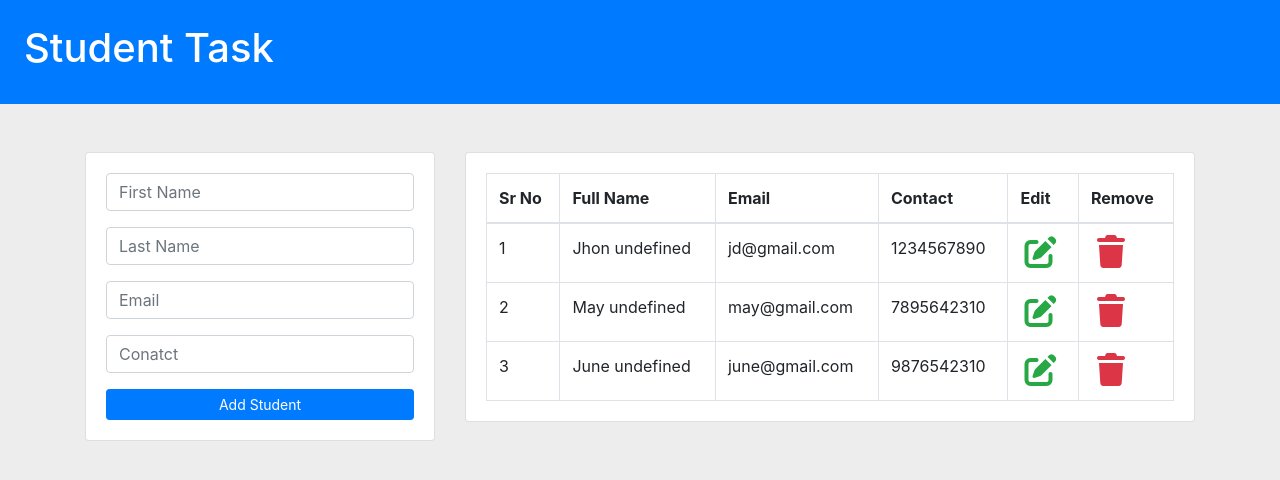
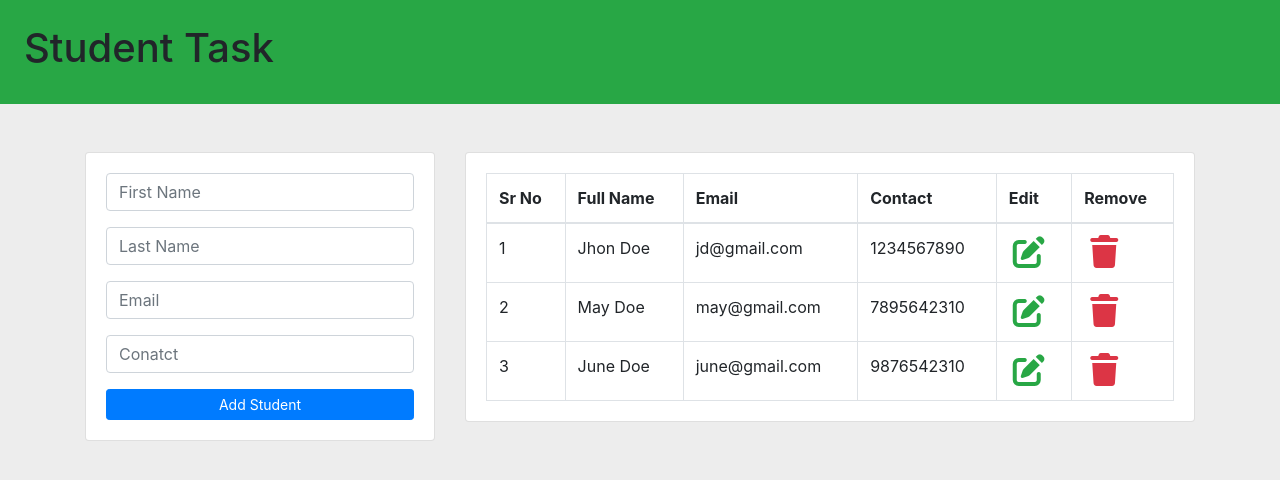
Before and after one commit to snehaborole5-ui/student-task-3-machine-test, a plain HTML site: page index.html in a window 1280 px wide. Drawn offline with nearby package versions, Linux system fonts and the light colour scheme; some packages are replaced by stand-ins of ours; a script that the page names is missing.

Commit message:
work on templating

```diff
--- a/assets/js/app.js
+++ b/assets/js/app.js
@@ -15,21 +15,21 @@ const noStdMsg = document.getElementById('noStdMsg')
 let stdArr = [
     {
         fname: 'Jhon',
-        lanme: 'Doe',
+        lname: 'Doe',
         email: 'jd@gmail.com',
         contact: '1234567890',
         stdId: '6edf782c-2b0d-4fc8-b013-5468a45891fb'
     },
     {
         fname: 'May',
-        lanme: 'Doe',
+        lname: 'Doe',
         email: 'may@gmail.com',
         contact: '7895642310',
         stdId: '6789789789c-2b0d-4fc8-b013-5468a45891fb'
     },
     {
         fname: 'June',
-        lanme: 'Doe',
+        lname: 'Doe',
         email: 'june@gmail.com',
         contact: '9876542310',
         stdId: 'ee688e59-7c9e-40dd-9b92-2b69db8f9db7'
--- a/index.html
+++ b/index.html
@@ -21,7 +21,7 @@
     <link rel="stylesheet" href="./assets/css/style.css" />
 </head>
 <body>
-<header class="bg-primary text-white p-4">
+<header class="bg-success text-black p-4">
         <h1>Student Task</h1>
     </header>
     <div class="container mt-5">
```
